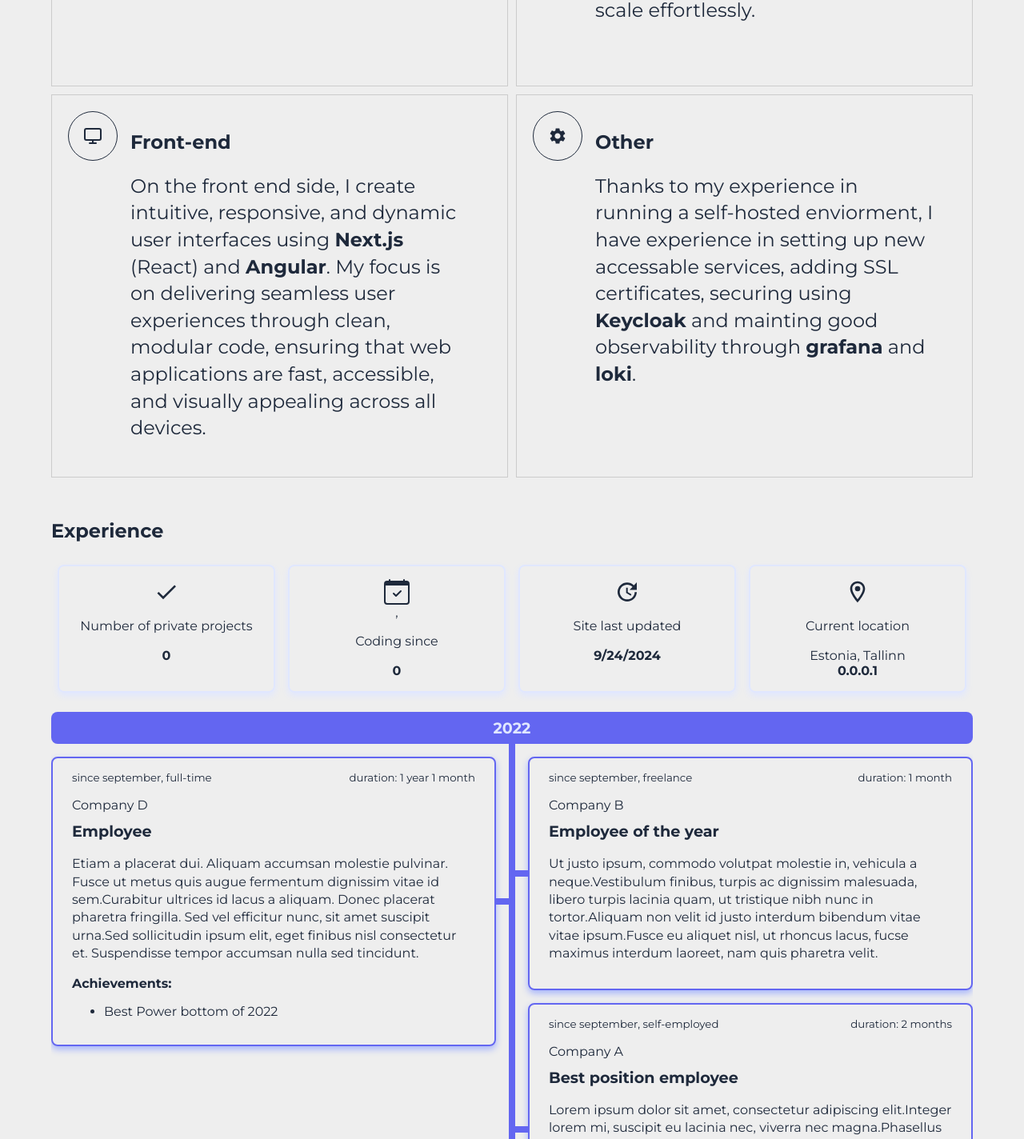
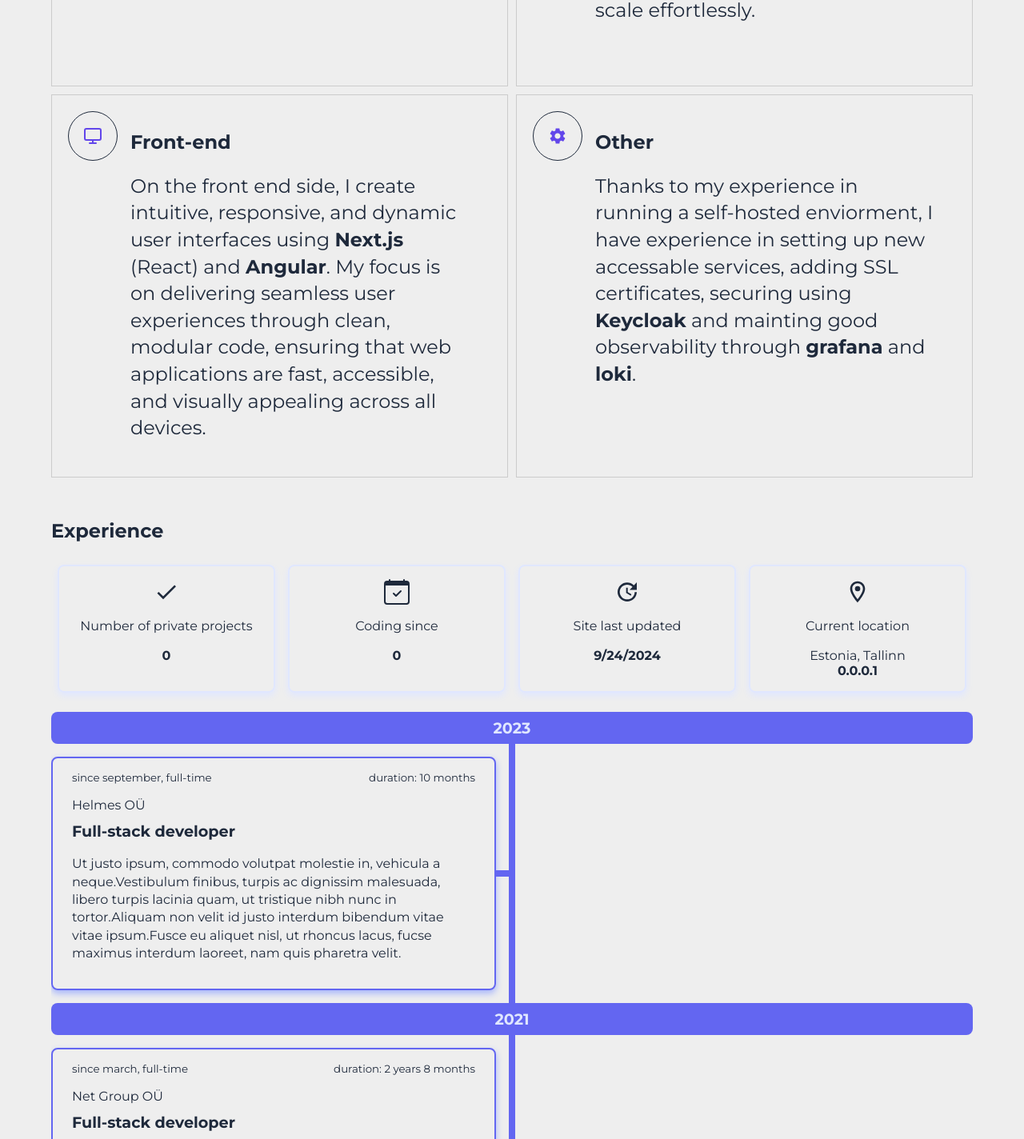
Before and after one commit to Seeru-crypto/aurora_front, a Next.js app: page / in a window 1280 px wide. Shown: the part 1240-2664 px from the top of the page at 80% size. Built offline with nearby package versions, Linux system fonts and the light colour scheme.

Commit message:
feat: add icon animations, add timeline data

```diff
--- a/package.json
+++ b/package.json
@@ -14,6 +14,7 @@
     "@reduxjs/toolkit": "^1.8.4",
     "@tanstack/react-table": "^8.5.15",
     "date-fns": "^2.29.3",
+    "framer-motion": "^11.5.6",
     "next": "^13.5.7",
     "polished": "^4.2.2",
     "react": "^18.3.1",
--- a/src/views/experience/SectionCounter.tsx
+++ b/src/views/experience/SectionCounter.tsx
@@ -1,7 +1,6 @@
 import { BsCalendarCheck } from 'react-icons/bs';
 import { MdOutlineDone, MdOutlineLocationOn, MdUpdate } from 'react-icons/md';
 import styled from 'styled-components';
-import { RootState, useAppSelector } from '../../state/store';
 import NumberCounter from '../../components/util/NumberCounter';
 
 export default function SectionCounter(): JSX.Element {
@@ -26,7 +25,7 @@ export default function SectionCounter(): JSX.Element {
       </div>
 
       <div className="card">
-        <BsCalendarCheck className="icon" />,
+        <BsCalendarCheck className="icon" />
         <p>Coding since</p>
         <NumberCounter
           endNumberValue={2016}
--- a/src/views/experience/timelineData.ts
+++ b/src/views/experience/timelineData.ts
@@ -13,109 +13,43 @@ export interface TimelineCard {
 
 export const TIMELINE_DATA  : TimelineCard[] = [
   {
-    startDate: '2022-09-09T16:04:47.418Z',
-    employer: 'Company A',
-    title: 'Best position employee',
-    durationMonths: 2,
-    typeOfEmployment: 'self-employed',
-    responsibilities: [
-      'Lorem ipsum dolor sit amet, consectetur adipiscing elit.',
-      'Integer lorem mi, suscipit eu lacinia nec, viverra nec magna.',
-      'Phasellus sit amet libero eget quam maximus mollis.',
-      'Duis est velit, euismod scelerisque ullamcorper quis, ullamcorper non nunc.',
-    ],
-    achievements: ['Best Power bottom of 2022'],
-    techStack: ['react'],
-  },
-  {
-    startDate: '2016-06-09T16:04:47.518Z',
-    employer: 'Deep state',
-    title: 'Local spy-man',
-    durationMonths: 0,
-    typeOfEmployment: 'part-time',
-    responsibilities: ['Confidential'],
-    techStack: ['ngnix'],
-  },
-
-  {
-    startDate: '2022-09-09T16:04:47.618Z',
-    employer: 'Company B',
-    durationMonths: 1,
-    title: 'Employee of the year',
-    typeOfEmployment: 'freelance',
+    startDate: "2023-09-30T21:00:00.000Z",
+    employer: 'Helmes OÜ',
+    durationMonths: 10,
+    title: 'Full-stack developer',
+    typeOfEmployment: 'full-time',
     responsibilities: [
       'Ut justo ipsum, commodo volutpat molestie in, vehicula a neque.',
       'Vestibulum finibus, turpis ac dignissim malesuada, libero turpis lacinia quam, ut tristique nibh nunc in tortor.',
       'Aliquam non velit id justo interdum bibendum vitae vitae ipsum.',
       'Fusce eu aliquet nisl, ut rhoncus lacus, fucse maximus interdum laoreet, nam quis pharetra velit.',
     ],
-    techStack: ['spring-boot'],
+    techStack: ['spring-boot', 'angular'],
   },
   {
-    startDate: '2021-04-09T16:04:48.318Z',
-    employer: 'Company C',
-    title: 'Employee',
-    durationMonths: 24,
-    typeOfEmployment: 'training',
+    startDate: "2021-03-31T21:00:00.000Z",
+    employer: 'Net Group OÜ',
+    title: 'Full-stack developer',
+    durationMonths: 32,
+    typeOfEmployment: 'full-time',
     responsibilities: [
       'Sed facilisis arcu at arcu tincidunt tincidunt.',
       'In quis metus sit amet felis tincidunt facilisis.',
       'Duis vitae semper elit, et sollicitudin dui, quisque lacinia urna in lacinia tristique, proin nec ipsum metus.',
     ],
-    techStack: ['java', 'react', 'tailwind-css'],
+    techStack: ['java', 'react', 'kotlin', 'angular'],
   },
   {
-    startDate: '2022-09-09T16:04:49.318Z',
-    employer: 'Company D',
-    title: 'Employee',
-    durationMonths: 13,
+    startDate: "2018-06-30T21:00:00.000Z"   ,
+    employer: 'Police and Border Patrol',
+    title: 'System administrator',
+    durationMonths: 24,
     typeOfEmployment: 'full-time',
     responsibilities: [
-      'Etiam a placerat dui. Aliquam accumsan molestie pulvinar. Fusce ut metus quis augue fermentum dignissim vitae id sem.',
-      'Curabitur ultrices id lacus a aliquam. Donec placerat pharetra fringilla. Sed vel efficitur nunc, sit amet suscipit urna.',
-      'Sed sollicitudin ipsum elit, eget finibus nisl consectetur et. Suspendisse tempor accumsan nulla sed tincidunt.',
+      'Sed facilisis arcu at arcu tincidunt tincidunt.',
+      'In quis metus sit amet felis tincidunt facilisis.',
+      'Duis vitae semper elit, et sollicitudin dui, quisque lacinia urna in lacinia tristique, proin nec ipsum metus.',
     ],
-    achievements: ['Best Power bottom of 2022'],
-    techStack: ['vercel-deployment', 'nextjs'],
-  },
-  {
-    startDate: '2021-04-09T16:04:41.318Z',
-    employer: 'Net Grouz.RU',
-    title: 'Local door stop',
-    durationMonths: 12,
-    typeOfEmployment: 'full-time',
-    responsibilities: [
-      'Nam ligula nulla, hendrerit vitae tellus non, fringilla mollis velit. Ut pretium eros eget justo ultricies, id viverra leo dapibus.',
-      'Sed iaculis aliquam tincidunt. Duis molestie felis at ex sagittis, eu aliquet dui feugiat. Cras convallis pretium ligula.',
-      'Nulla tellus lacus, sollicitudin sed dignissim a, mattis eu sapien. Mauris ac nibh at sem maximus tincidunt.',
-    ],
-    techStack: ['java', 'redux'],
-  },
-  {
-    startDate: '2022-09-09T16:04:42.318Z',
-    employer: 'Best Kahvi OY',
-    durationMonths: 34,
-    title: ' Junior whipping boy;',
-    typeOfEmployment: 'full-time',
-    responsibilities: [
-      'Praesent accumsan fringilla sollicitudin. Suspendisse sagittis arcu sit amet ex tempor laoreet.',
-      'Nulla ullamcorper, neque nec lobortis tempus, elit metus dapibus est, condimentum rutrum velit turpis et ex.',
-      'Maecenas bibendum efficitur feugiat. Curabitur in augue bibendum, consectetur lectus nec, gravida est. Nam convallis tempus accumsan.',
-    ],
-    achievements: ['Best Power bottom of 2022'],
-    techStack: ['docker'],
-  },
-  {
-    startDate: '2021-04-09T16:04:43.318Z',
-    employer: 'Net Grouz.RU',
-    title: 'Local door stop',
-    durationMonths: 1,
-    typeOfEmployment: 'full-time',
-    responsibilities: [
-      'Lorem ipsum dolor sit amet, consectetur adipiscing elit. In nec mauris vel justo suscipit sagittis. Vestibulum posuere eros eget odio vestibulum scelerisque. Pellentesque ullamcorper arcu a diam dignissim, sit amet iaculis neque bibendum. Sed ullamcorper nibh sed turpis egestas efficitur. Nulla aliquet nibh sapien, nec efficitur velit venenatis ac. Quisque varius neque nec ex consectetur egestas ut quis mi. Ut tincidunt lorem mauris, id sagittis velit molestie eleifend. Nullam non risus est.',
-      'In volutpat imperdiet turpis, ac fringilla dui egestas volutpat. Nunc non efficitur lectus, sed suscipit sem. Quisque feugiat velit ac purus tempor feugiat. Etiam pretium risus nec malesuada accumsan. Suspendisse potenti. Vivamus ullamcorper quis justo congue tincidunt. Curabitur pulvinar quam sed ex iaculis fringilla.',
-      'Lead coffee procurer',
-    ],
-    techStack: ['primereact', 'react', 'nextjs'],
-  },
+    techStack: ['SQL', 'TQL', 'HTML'],
+  }
 ];
--- a/src/views/landing/LandingPage.tsx
+++ b/src/views/landing/LandingPage.tsx
@@ -48,7 +48,7 @@ LandingPage.displayName = 'landing main component';
 export default LandingPage;
 
 const LandingStyle = styled.section`
-  background-image: url("intro.svg");
+  background-image: url("../../../public/intro.svg");
   background-attachment: fixed;
   background-repeat: no-repeat;
   background-size: 100% 100%;
--- a/src/views/skills/SkillCard.tsx
+++ b/src/views/skills/SkillCard.tsx
@@ -2,6 +2,7 @@ import styled from 'styled-components';
 import { FaCode, FaServer } from 'react-icons/fa';
 import { FiMonitor } from 'react-icons/fi';
 import { MdSettings } from 'react-icons/md';
+import { motion, Variants } from 'framer-motion';
 
 type IconTypes = 'FaCode' | 'FaServer' | 'FiMonitor' | 'MdSettings'
 
@@ -12,23 +13,45 @@ export interface ISkillCard {
 }
 
 const SkillCard = (props: ISkillCard) => {
-
   function getIcon(iconName: IconTypes) {
     switch (iconName) {
       case 'FaCode':
-        return (<FaCode />);
+        return ( <FaCode className="icon" />);
       case 'FaServer':
-        return (<FaServer />);
+        return (<FaServer className="icon" />);
       case 'FiMonitor':
-        return (<FiMonitor />);
+        return (<FiMonitor className="icon" />);
       case 'MdSettings':
-        return (<MdSettings />);
+        return (<MdSettings className="icon" />);
     }
   }
 
+  const springConfig: Variants = {
+    offscreen: {
+      y: -300,
+      opacity: 0
+    },
+    onscreen: {
+      y: 0,
+      opacity: 1,
+      transition: {
+        type: "spring",
+        bounce: 0.5,
+        duration: 1.8
+      }
+    }
+  };
+
   return (
     <SkillCardStyle>
-      <span className='icon'>{getIcon(props.icon)}</span>
+      <motion.div
+        initial="offscreen"
+        whileInView="onscreen"
+        viewport={{ once: true, amount: 0.8 }}
+        className="icon-container"
+        variants={springConfig}>
+        {getIcon(props.icon)}
+        </motion.div>
       <div className={'item-content'}>
         <h3>{props.title}</h3>
         <p dangerouslySetInnerHTML={{__html:props.desc}} />
@@ -58,7 +81,7 @@ const SkillCardStyle = styled.section`
     max-width: 80%;
   }
 
-  .icon {
+  .icon-container {
     border: 1px solid;
     border-color: ${(props) => props.theme.textColor};
     border-radius: 2rem;
@@ -69,6 +92,10 @@ const SkillCardStyle = styled.section`
     display: flex;
     font-weight: 900;
     font-size: x-large;
+
+    .icon {
+      color: ${(props) => props.theme.primaryColor.$600};
+    }
   }
 
   h3 {
```
Also changed, not shown: public/intro.svg (renamed from src/views/landing/intro.svg), 1 other file (tests, documents, lock files or other folders).
